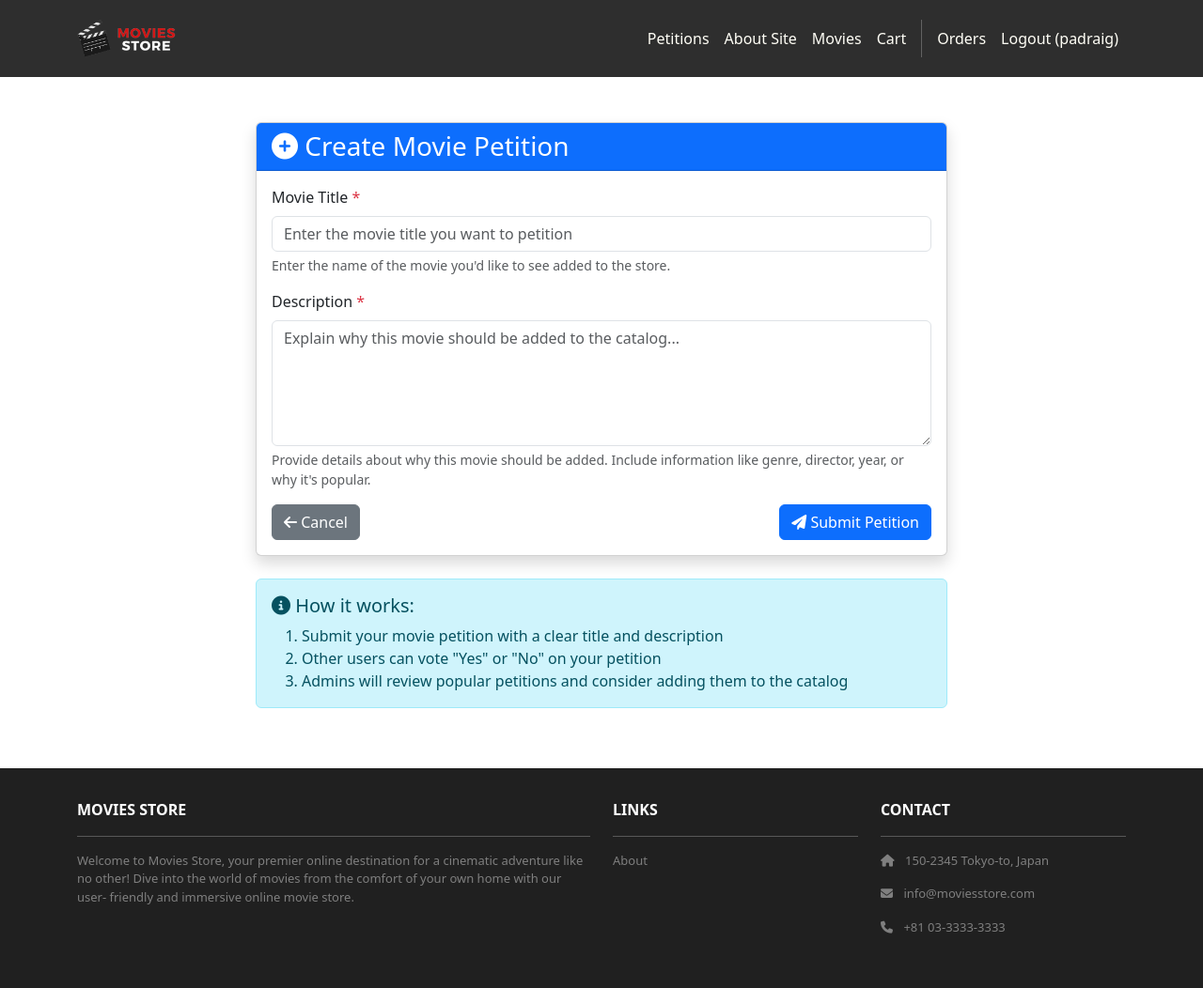
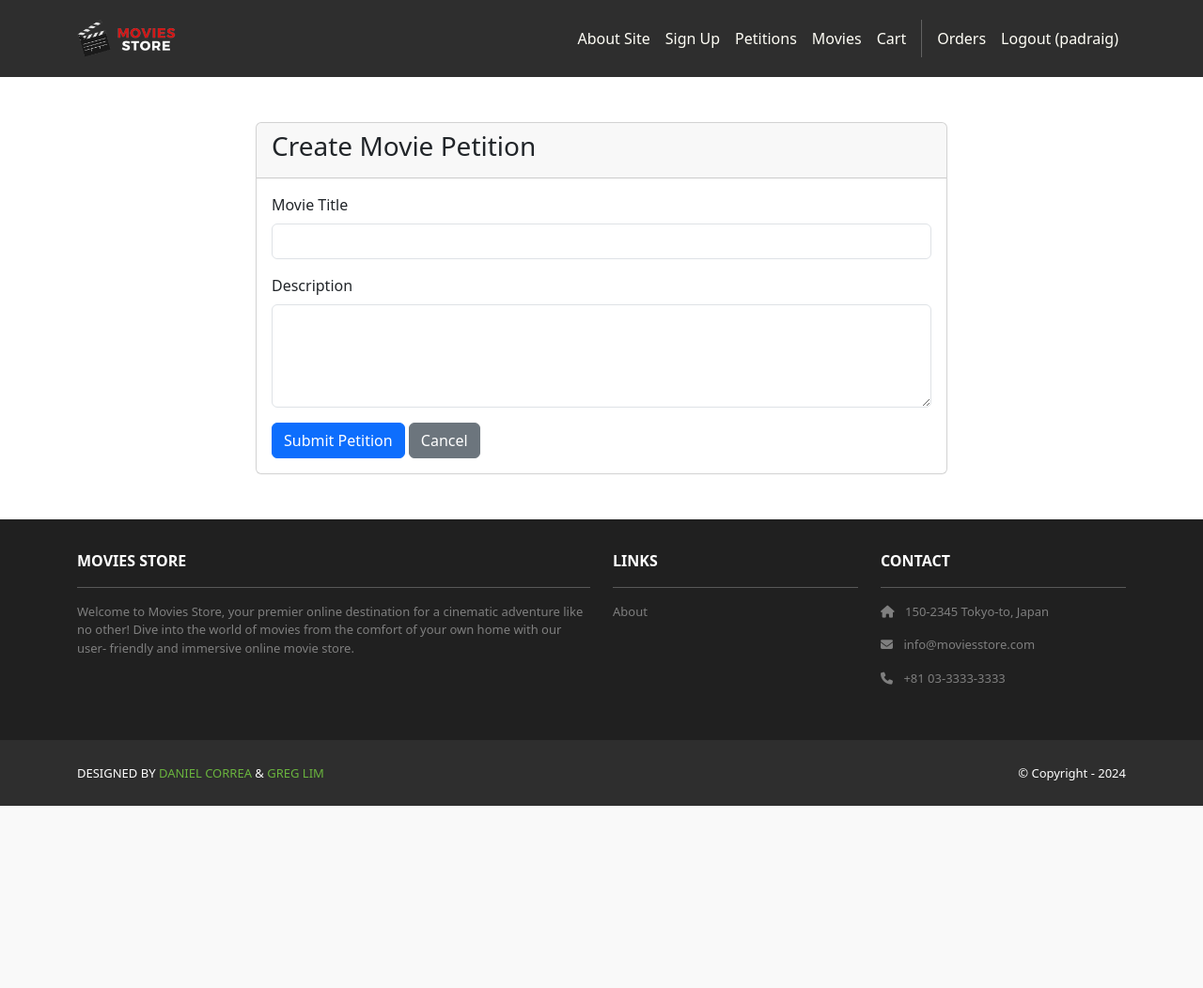
Before and after one commit to padraiglittlefield/moviesstore, a Django app: page /petitions/create/ in a window 1280 px wide. Shown: the top 1052 px of the page at 94% size. After the commit the page ends 858 px from the top, so only its background shows below. Run offline with Django 5.2, Linux system fonts and the light colour scheme; a user stored in the database is signed in; some libraries are stand-ins or nearby versions.

Commit message:
practically

```diff
--- a/moviesstore/settings.py
+++ b/moviesstore/settings.py
@@ -41,7 +41,7 @@ INSTALLED_APPS = [
     'movies',
     'accounts',
     'cart',
-    'petitions',
+    'petitions'
 ]
 
 MIDDLEWARE = [
--- a/moviesstore/templates/base.html
+++ b/moviesstore/templates/base.html
@@ -39,9 +39,10 @@ aria-label="Toggle navigation">
 <div class="collapse navbar-collapse"
 id="navbarNavAltMarkup">
 <div class="navbar-nav ms-auto navbar-ml">
-<a class="nav-link" href="{% url 'petitions.index' %}">Petitions</a>
 <a class="nav-link"
 href="{% url 'home.about' %}">About Site</a>
+<a class="nav-link" href="{% url 'accounts.signup' %}">Sign Up</a>
+<a class="nav-link" href="{% url 'petitions.index' %}">Petitions</a>
 <a class="nav-link" href=
 "{% url 'movies.index' %}">Movies</a>
 <a class="nav-link" href="{% url 'cart.index' %}">Cart</a>
--- a/petitions/templates/petitions/create.html
+++ b/petitions/templates/petitions/create.html
@@ -4,62 +4,25 @@
 <div class="container my-5">
     <div class="row justify-content-center">
         <div class="col-md-8">
-            <div class="card shadow">
-                <div class="card-header bg-primary text-white">
-                    <h3 class="mb-0"><i class="fas fa-plus-circle"></i> Create Movie Petition</h3>
+            <div class="card">
+                <div class="card-header">
+                    <h3>Create Movie Petition</h3>
                 </div>
                 <div class="card-body">
-                    {% if template_data.error %}
-                    <div class="alert alert-danger">
-                        <i class="fas fa-exclamation-circle"></i> {{ template_data.error }}
-                    </div>
-                    {% endif %}
-
                     <form method="POST">
                         {% csrf_token %}
-
                         <div class="mb-3">
-                            <label for="movie_title" class="form-label">Movie Title <span class="text-danger">*</span></label>
-                            <input type="text"
-                                   class="form-control"
-                                   id="movie_title"
-                                   name="movie_title"
-                                   placeholder="Enter the movie title you want to petition"
-                                   value="{{ template_data.movie_title|default:'' }}"
-                                   required>
-                            <div class="form-text">Enter the name of the movie you'd like to see added to the store.</div>
+                            <label for="movie_title" class="form-label">Movie Title</label>
+                            <input type="text" class="form-control" id="movie_title" name="movie_title" required>
                         </div>
-
                         <div class="mb-3">
-                            <label for="description" class="form-label">Description <span class="text-danger">*</span></label>
-                            <textarea class="form-control"
-                                      id="description"
-                                      name="description"
-                                      rows="5"
-                                      placeholder="Explain why this movie should be added to the catalog..."
-                                      required>{{ template_data.description|default:'' }}</textarea>
-                            <div class="form-text">Provide details about why this movie should be added. Include information like genre, director, year, or why it's popular.</div>
+                            <label for="description" class="form-label">Description</label>
+                            <textarea class="form-control" id="description" name="description" rows="4" required></textarea>
                         </div>
-
-                        <div class="d-flex justify-content-between">
-                            <a href="{% url 'petitions.index' %}" class="btn btn-secondary">
-                                <i class="fas fa-arrow-left"></i> Cancel
-                            </a>
-                            <button type="submit" class="btn btn-primary">
-                                <i class="fas fa-paper-plane"></i> Submit Petition
-                            </button>
-                        </div>
+                        <button type="submit" class="btn btn-primary">Submit Petition</button>
+                        <a href="{% url 'petitions.index' %}" class="btn btn-secondary">Cancel</a>
                     </form>
                 </div>
-            </div>
-
-            <div class="alert alert-info mt-4">
-                <h5><i class="fas fa-info-circle"></i> How it works:</h5>
-                <ol class="mb-0">
-                    <li>Submit your movie petition with a clear title and description</li>
-                    <li>Other users can vote "Yes" or "No" on your petition</li>
-                    <li>Admins will review popular petitions and consider adding them to the catalog</li>
-                </ol>
             </div>
         </div>
     </div>
--- a/petitions/urls.py
+++ b/petitions/urls.py
@@ -4,6 +4,5 @@ from . import views
 urlpatterns = [
     path('', views.index, name='petitions.index'),
     path('create/', views.create, name='petitions.create'),
-    path('<int:id>/', views.show, name='petitions.show'),
-    path('<int:id>/vote/', views.vote, name='petitions.vote')
+    path('<int:id>/vote/', views.vote, name='petitions.vote'),
 ]
--- a/petitions/views.py
+++ b/petitions/views.py
@@ -1,110 +1,30 @@
 from django.shortcuts import render, redirect, get_object_or_404
 from django.contrib.auth.decorators import login_required
 from .models import Petition, Vote
-from django.contrib import messages
 
 def index(request):
-    petitions = Petition.objects.all().order_by('-created_at')
-
-    # Add vote information for the current user
-    petition_list = []
-    for petition in petitions:
-        petition_data = {
-            'petition': petition,
-            'user_voted': False,
-            'user_vote': None
-        }
-
-        if request.user.is_authenticated:
-            try:
-                vote = Vote.objects.get(petition=petition, user=request.user)
-                petition_data['user_voted'] = True
-                petition_data['user_vote'] = vote.vote_type
-            except Vote.DoesNotExist:
-                pass
-
-        petition_list.append(petition_data)
-
-    template_data = {}
-    template_data['title'] = 'Movie Petitions'
-    template_data['petition_list'] = petition_list
-    return render(request, 'petitions/index.html', {'template_data': template_data})
+    petitions = Petition.objects.all().order_by("-created_at")
+    template_data = {'title': 'Petitions', 'petitions':petitions}
+    return render(request, 'petitions/index.html', {"template_data":template_data})
 
 @login_required
 def create(request):
-    if request.method == 'GET':
-        template_data = {}
-        template_data['title'] = 'Create Petition'
-        return render(request, 'petitions/create.html', {'template_data': template_data})
-    elif request.method == 'POST':
-        movie_title = request.POST.get('movie_title', '').strip()
-        description = request.POST.get('description', '').strip()
-
-        if not movie_title or not description:
-            template_data = {}
-            template_data['title'] = 'Create Petition'
-            template_data['error'] = 'Both movie title and description are required.'
-            template_data['movie_title'] = movie_title
-            template_data['description'] = description
-            return render(request, 'petitions/create.html', {'template_data': template_data})
-
-        petition = Petition()
-        petition.movie_title = movie_title
-        petition.description = description
-        petition.created_by = request.user
-        petition.save()
-
-        messages.success(request, 'Petition created successfully!')
-        return redirect('petitions.index')
+    if request.method == "POST":
+        Petition.objects.create(
+            movie_title = request.POST['movie_title'],
+            description = request.POST['description'],
+            created_by = request.user
+        )
+    template_data = {"title":'Create Petition'}
+    return render(request, 'petitions/create.html', {"template_data":template_data})
 
 @login_required
 def vote(request, id):
     if request.method == 'POST':
         petition = get_object_or_404(Petition, id=id)
-        vote_type = request.POST.get('vote_type')
-
-        if vote_type not in ['yes', 'no']:
-            messages.error(request, 'Invalid vote type.')
-            return redirect('petitions.index')
-
-        # Check if user has already voted
-        existing_vote = Vote.objects.filter(petition=petition, user=request.user).first()
-
-        if existing_vote:
-            # Update existing vote
-            existing_vote.vote_type = vote_type
-            existing_vote.save()
-            messages.success(request, 'Your vote has been updated!')
-        else:
-            # Create new vote
-            vote_obj = Vote()
-            vote_obj.petition = petition
-            vote_obj.user = request.user
-            vote_obj.vote_type = vote_type
-            vote_obj.save()
-            messages.success(request, 'Your vote has been recorded!')
-
-        return redirect('petitions.index')
-    else:
-        return redirect('petitions.index')
-
-def show(request, id):
-    petition = get_object_or_404(Petition, id=id)
-
-    # Check if user has voted
-    user_voted = False
-    user_vote = None
-    if request.user.is_authenticated:
-        try:
-            vote = Vote.objects.get(petition=petition, user=request.user)
-            user_voted = True
-            user_vote = vote.vote_type
-        except Vote.DoesNotExist:
-            pass
-
-    template_data = {}
-    template_data['title'] = petition.movie_title
-    template_data['petition'] = petition
-    template_data['user_voted'] = user_voted
-    template_data['user_vote'] = user_vote
-    return render(request, 'petitions/show.html', {'template_data': template_data})
+        Vote.objects.update_or_create(
+            petition = petition,
+            user=request.user,
+            defaults={'vote_type':'yes'}
+        )
+    return redirect('petitions.index')
```
Also changed, not shown: petitions/admin.py (+2 -13 lines), petitions/models.py (+6 -18 lines), petitions/templates/petitions/index.html (+14 -62 lines), petitions/templates/petitions/show.html (deleted, +0 -102 lines), db.sqlite3, petitions/migrations/0001_initial.py.
